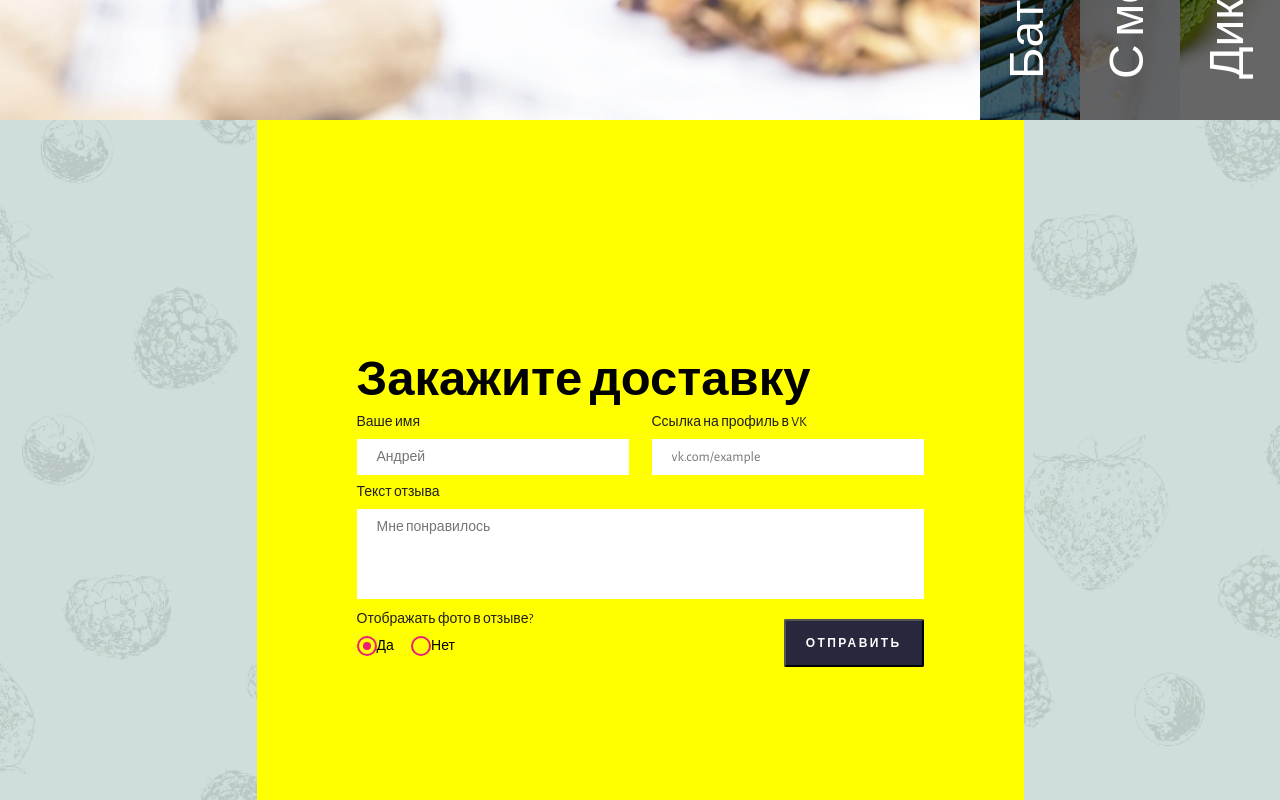
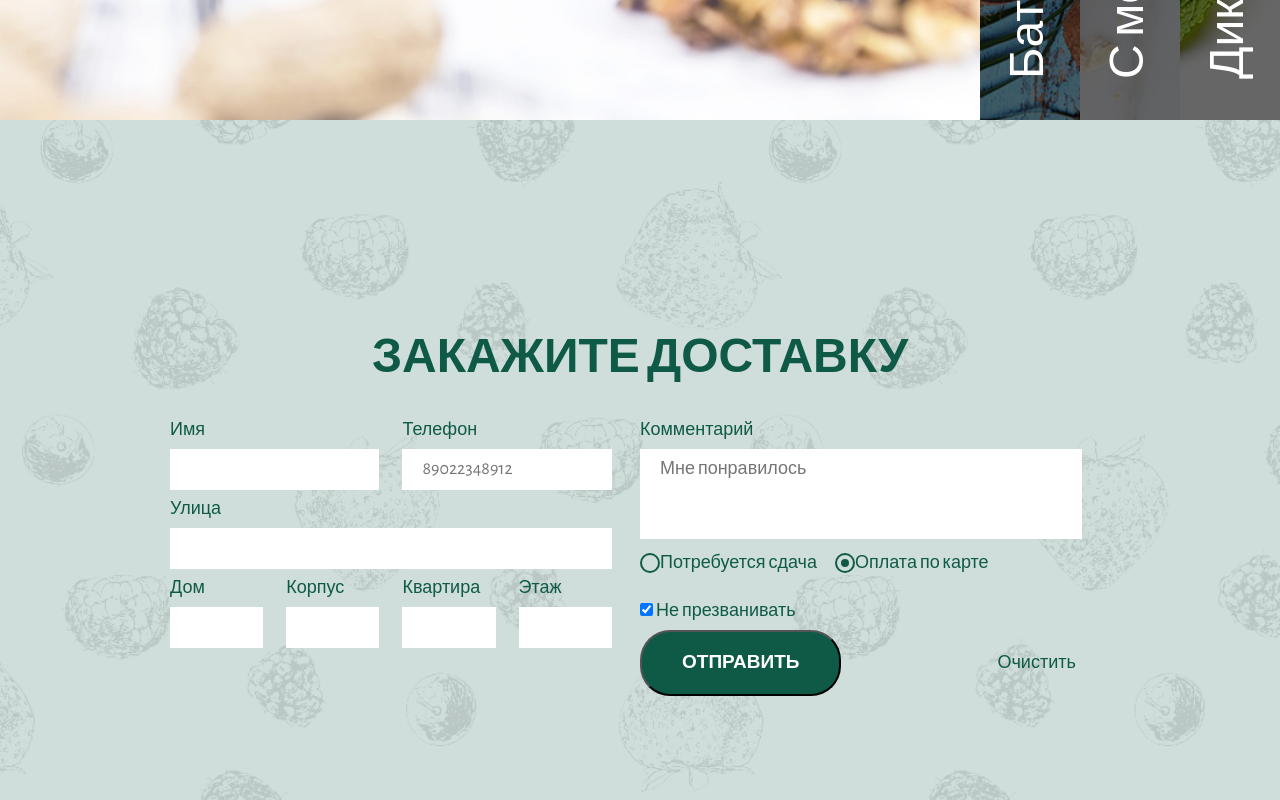
Before and after one commit to natella2902/Chocco, a plain HTML site: page index.html in a window 1280 px wide. Shown: the part 3880-4680 px from the top of the page. Drawn offline with nearby package versions, Linux system fonts and the light colour scheme.

Commit message:
delivery2

```diff
--- a/index.html
+++ b/index.html
@@ -243,49 +243,84 @@
                     </ul>
                 </div>
             </section>
-            <section class="section form">
-                <div class="container form__container">
-                <h2 class="form-title">Закажите доставку</h2>
-
+            <section class="section delivery">
+                <div class="container delivery__container">
+                    <h2 class="title delivery__title">Закажите доставку</h2>
                     <form action="url" class="form__tag">
+                        <div class="form__part">
                             <div class="form__row">
                                 <label class="form__block">
-                            <div class="form__block-title">Ваше имя</div>
-                            <input type="text" placeholder="Андрей" class="form__input form-field">
+                                    <div class="form__block-title">Имя</div>
+                                    <input type="text"  class="form__input form-field">
                                 </label>
                                 <label class="form__block">
-                            <div class="form__block-title">Ссылка на профиль в VK</div>
-                            <input type="text" placeholder="vk.com/example" class="form__input form-field">
+                                    <div class="form__block-title">Телефон</div>
+                                    <input type="text" placeholder="89022348912" class="form__input form-field">
                                 </label>
                             </div>
                             <div class="form__row">
                                 <label class="form__block">
-                            <div class="form__block-title">Текст отзыва</div>
+                                    <div class="form__block-title">Улица</div>
+                                    <input type="text" class="form__input form-field">
+                                </label>
+                            </div>
+                            <div class="form__row">
+                                <label class="form__block">
+                                    <div class="form__block-title">Дом</div>
+                                    <input type="text"  class="form__input form-field">
+                                </label>
+                                <label class="form__block">
+                                    <div class="form__block-title">Корпус</div>
+                                    <input type="text"  class="form__input form-field">
+                                </label>
+                                <label class="form__block">
+                                    <div class="form__block-title">Квартира</div>
+                                    <input type="text"  class="form__input form-field">
+                                </label>
+                                <label class="form__block">
+                                    <div class="form__block-title">Этаж</div>
+                                    <input type="text"  class="form__input form-field">
+                                </label>
+                            </div>
+                        </div>
+                        <div class="form__part">
+                            <div class="form__row">
+                                <label class="form__block">
+                                    <div class="form__block-title">Комментарий</div>
                                     <textarea name="form__textarea" class="form__textarea form-field" placeholder="Мне понравилось"></textarea>
                                 </label>
                             </div>
                             <div class="form__row">
-                    <div class="form__foto">
-                        <div class="form__block-title">Отображать фото в отзыве?</div>
+                                <div class="form__get-change">
                                     <label class="form__radio-lbl" tabindex="0">
-                            <input class="form__radio" value="Yes" type="radio" name="foto" checked>
+                                        <input class="form__radio" value="Yes" type="radio" name="get-change">
                                         <span class="form__radio-custom"></span>
-                            <span class="form__radio-text" >Да</span>
+                                        <span class="form__radio-text" >Потребуется сдача</span>
                                     </label>
                                     <label class="form__radio-lbl" tabindex="0">
-                            <input class="form__radio" value="No" type="radio" name="foto">
+                                        <input class="form__radio" value="No" type="radio" name="get-change" checked>
                                         <span class="form__radio-custom"> </span>
-                            <span class="form__radio-text">Нет</span>
+                                        <span class="form__radio-text">Оплата по карте</span>
                                     </label>
-
+                                </div>
+                            </div>
+                            <div class="form__row">
+                                <label for="no-call" class="form__checkbox" >
+                                    <input class="form__checkbox-input" id="no-call" type="checkbox" name="call" checked>
+                                    <span class="form__checkbox-custom"> </span>
+                                    <span class="form__checkbox-text">Не презванивать</span>
+                                </label>
                             </div>
 
+                            <div class="form__row">
                                 <div class="form__buttons">
-                            <button type="submit" class="form__button">Отправить</button>
+                                    <button type="submit" class="btn form__btn">Отправить</button>
+                                </div>
+                                <div class="form__buttons">
+                                    <button type="reset" class="reset">Очистить</button>
                                 </div>
                             </div>
-
-
+                        </div>
                     </form>
                 </div>
             </section>
--- a/scss/base/layout.scss
+++ b/scss/base/layout.scss
@@ -76,6 +76,7 @@ table {
     font-weight: bold;
     text-transform: uppercase;
     text-align: center;
+    color: inherit;
 }
 
 .section {
--- a/scss/blocks/btn.scss
+++ b/scss/blocks/btn.scss
@@ -1,5 +1,5 @@
 .btn {
-width: 33%;
+
 background-color: #ffffff;
 border-radius: 30px;
 padding: 20px 40px;
--- /dev/null
+++ b/scss/blocks/delivery.scss
@@ -0,0 +1,11 @@
+.delivery {
+    background-image: url('../../pictures/form_img.png');
+    background-size: cover;
+    color: $colorGreen;
+}
+
+.delivery__container {
+    height: 100%;
+    margin: 0 auto;
+    flex-direction: column;
+}
--- a/scss/blocks/form.scss
+++ b/scss/blocks/form.scss
@@ -1,22 +1,14 @@
-.form {
-    background-image: url('../../pictures/form_img.png');
-    background-size: cover;
+.form__tag {
+   display: flex;
+   margin: 0 auto;
+
 }
 
-.form__container {
-    width: 767px;
-    margin: 0 auto;
-    background: yellow;
-    color: black;
-    padding: 30px 100px;
-    flex-direction: column;
+.form__part {
+    width: 50%;
+    margin-right: 3%;
 }
 
-.form-title {
-    font-size: 49px;
-    font-weight: bold;
-    margin-bottom: 10px;
-}
 
 .form__row {
     margin-bottom: 10px;
@@ -24,6 +16,10 @@
     justify-content: space-between;
     align-items: center;
     width: 100%;
+
+    color: $colorGreen;
+    font-size: 18px;
+    font-weight: 400;
 }
 
 .form__block {
@@ -36,9 +32,6 @@
 }
 
 .form__block-title {
-    color: #221f1f;
-    font-size: 14px;
-    font-weight: 300;
     margin-bottom: 10px;
 }
 
@@ -46,8 +39,6 @@
     width: 100%;
     background: #fff;
     border: none;
-    font-size: 14px;
-    font-weight: 300;
     padding: 10px;
 }
 
@@ -64,10 +55,10 @@
 }
 
 .form-field:focus {
-    border: 2px solid #ec1e79;
+    border: 2px solid $colorGreen;
 }
 
-.form__foto {
+.form__get-change {
     width: 100%;
     margin-bottom: 15px;
 }
@@ -91,7 +82,7 @@
     width: 20px;
     height: 20px;
     border-radius: 50%;
-    border: 2px solid #ec1e79;
+    border: 2px solid $colorGreen;
     position: relative;
 }
 
@@ -100,7 +91,7 @@
     display: block;
     width: 8px;
     height: 8px;
-    background-color: #ec1e79;
+    background-color: $colorGreen;
     border-radius: 50%;
     position: absolute;
     top: 0;
@@ -115,24 +106,13 @@
     opacity: 1;
 }
 
-.form__button {
-    border-radius: 2px;
-    background: #27273e;
-    color: #fff;
-    font-size: 12px;
-    font-weight: bold;
-    line-height: 24px;
-    text-transform: uppercase;
-    letter-spacing: 2.4px;
-    padding: 10px 20px;
-
-    transition: 1s;
-    cursor: pointer;
-    transition: 1s;
-
-
+.form__btn {
+    background-color: $colorGreen;
+    color: white;
 }
 
-.form__button:hover {
-    background: #ec1e79;
+.reset {
+    border: none;
+    background-color: transparent;
+    color: $colorGreen;
 }
--- a/scss/blocks/hero.scss
+++ b/scss/blocks/hero.scss
@@ -30,4 +30,5 @@
 
 .hero__btn {
     margin-bottom: 70px;
+    width: 33%;
 }
--- a/scss/main.scss
+++ b/scss/main.scss
@@ -17,6 +17,7 @@
 @import './blocks/menu.scss';
 @import './blocks/acco.scss';
 @import './blocks/form.scss';
+@import './blocks/delivery.scss';
 @import './blocks/map.scss';
 @import './blocks/footer.scss';
 @import './blocks/socials.scss';
```
Also changed, not shown: css/main.css, 1 other file. Lines whose indentation alone changed are shown as unchanged.
